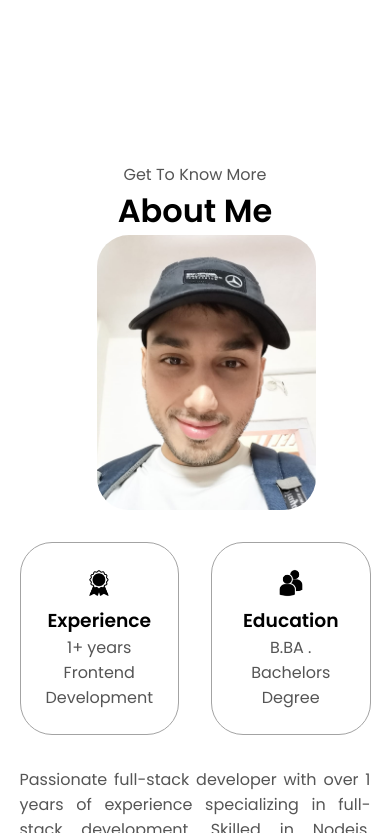
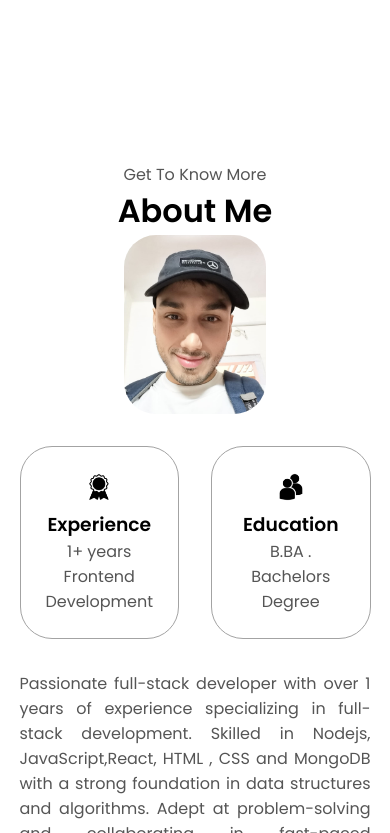
Before and after one commit to Piyushxyz1/Portfolio, a plain HTML site: page index.html in a window 390 px wide. Shown: the part 716-1549 px from the top of the page. Drawn offline with Linux system fonts and the light colour scheme.

Commit message:
changes made

```diff
--- a/mediaqueries.css
+++ b/mediaqueries.css
@@ -87,15 +87,9 @@
       text-align: center;
     }
     .section__pic-container {
-      width: 100%;
-
-
-
-    }
-
-    .section__pic-container img{
-margin-left: 22%;
-
+      width: auto;
+      height: 46vw;
+      justify-content: center;
     }
     .section__text__p2 {
       font-size: 1.25rem;
```
